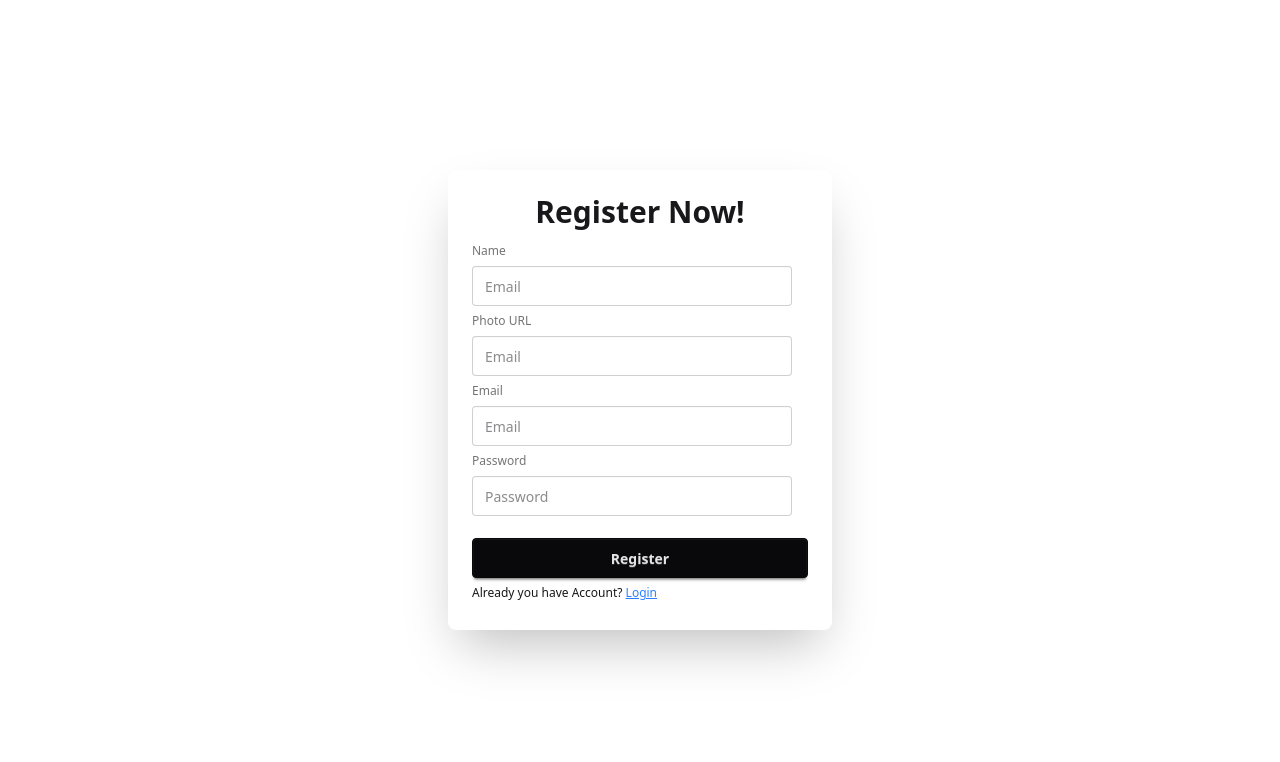
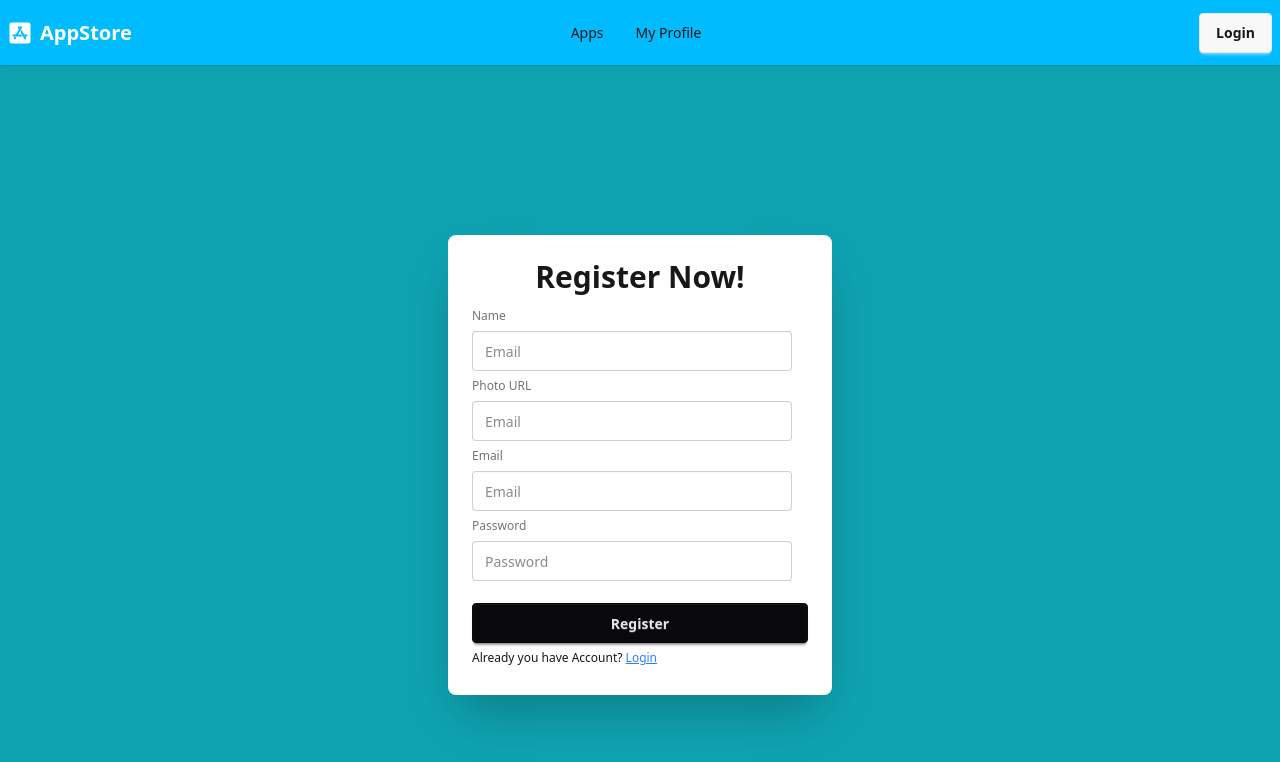
Before and after one commit to ratulislam46/app-store, a React (Vite) app: page /register in a window 1280 px wide. Shown: the top 762 px of the page. Built offline with nearby package versions, Linux system fonts and the light colour scheme; no server answers.

Commit message:
complete login and register section and working firefase

```diff
--- a/package.json
+++ b/package.json
@@ -11,6 +11,7 @@
   },
   "dependencies": {
     "@tailwindcss/vite": "^4.1.5",
+    "firebase": "^11.6.1",
     "react": "^19.1.0",
     "react-dom": "^19.1.0",
     "react-icons": "^5.5.0",
--- /dev/null
+++ b/src/Auth/AuthProvider.jsx
@@ -0,0 +1,51 @@
+import React, { Children, createContext, useEffect, useState } from 'react';
+import { auth } from '../Firebase/Firebase.config'
+import { createUserWithEmailAndPassword, onAuthStateChanged, signInWithEmailAndPassword, signOut } from 'firebase/auth';
+
+export const AuthContext = createContext()
+
+const AuthProvider = ({ children }) => {
+
+    const [user, setUser] = useState(null)
+    console.log(user);
+
+    const createRegister = (email, password) => {
+        return createUserWithEmailAndPassword(auth, email, password)
+    }
+
+    const signIn = (email, password) => {
+        return signInWithEmailAndPassword(auth, email, password)
+    }
+
+
+
+    useEffect(() => {
+        const unSubscribe = onAuthStateChanged(auth, (currentUser) => {
+            setUser(currentUser)
+        });
+        return () => {
+            unSubscribe();
+        }
+    }, [])
+
+
+    const logOut = () => {
+        return signOut(auth);
+    }
+
+    const authData = {
+        createRegister,
+        signIn,
+        user,
+        setUser,
+        logOut
+    }
+
+    return (
+        <div>
+            <AuthContext value={authData}>{children}</AuthContext>
+        </div>
+    );
+};
+
+export default AuthProvider;
--- a/src/Components/Navbar/Navbar.jsx
+++ b/src/Components/Navbar/Navbar.jsx
@@ -1,17 +1,30 @@
-import React from 'react';
+import React, { use } from 'react';
 import { FaAppStoreIos } from 'react-icons/fa';
 import { Link, NavLink } from 'react-router';
 import '../Navbar/Navbar.css'
+import { AuthContext } from '../../Auth/AuthProvider';
 
 const Navbar = () => {
+
+    const { user, logOut } = use(AuthContext);
 
     const links = <>
         <li className='mr-2'> <NavLink to='/'> Apps </NavLink> </li>
         <li className='mr-2'> <NavLink to='/myprofile'> My Profile </NavLink> </li>
     </>
 
+
+    const handleLogout = ()=> {
+        logOut()
+        .then(() => {
+            alert('Sign-out successful')
+          }).catch((error) => {
+            console.log(error);
+          });
+    }
+
     return (
-        <div className="navbar bg-sky-400 shadow-sm rounded-md">
+        <div className="navbar bg-sky-400 shadow-sm">
             <div className="navbar-start">
                 <div className="dropdown">
                     <div tabIndex={0} role="button" className="btn btn-ghost lg:hidden">
@@ -35,7 +48,19 @@ const Navbar = () => {
                 </ul>
             </div>
             <div className="navbar-end">
-                <Link to='/login' className='btn'>Login</Link>
+                <div>
+                    {
+                        user ?
+                            <h3 className='text-white font-semibold mr-4 text-xl'>{user.email}</h3>
+                            : " "
+                    }
+                </div>
+                {
+                    user ?
+                        <button onClick={handleLogout} className='btn'>Logout</button> :
+                        <Link to='/login' className='btn'>Login</Link>
+                }
+
             </div>
         </div>
     );
--- /dev/null
+++ b/src/Firebase/Firebase.config.js
@@ -0,0 +1,19 @@
+// Import the functions you need from the SDKs you need
+import { initializeApp } from "firebase/app";
+import { getAuth } from "firebase/auth";
+// TODO: Add SDKs for Firebase products that you want to use
+// https://firebase.google.com/docs/web/setup#available-libraries
+
+// Your web app's Firebase configuration
+const firebaseConfig = {
+  apiKey: "AIzaSyBYzkIVBsvHfgUIb2TXdiqR5jE2lX1p2js",
+  authDomain: "appstore-a9.firebaseapp.com",
+  projectId: "appstore-a9",
+  storageBucket: "appstore-a9.firebasestorage.app",
+  messagingSenderId: "404321059613",
+  appId: "1:404321059613:web:bdb7387f8ffa18b57ed7f4"
+};
+
+// Initialize Firebase
+const app = initializeApp(firebaseConfig);
+export const auth = getAuth(app);
--- a/src/Page/Apps/AppDetails.jsx
+++ b/src/Page/Apps/AppDetails.jsx
@@ -1,4 +1,4 @@
-import React from 'react';
+import React, { useState } from 'react';
 import { Link, useLoaderData, useParams } from 'react-router';
 
 const AppDetails = () => {
@@ -6,12 +6,13 @@ const AppDetails = () => {
     const { id } = useParams();
     const data = useLoaderData();
     // console.log(id);
+    const [install, setInstall] = useState(false)
 
     const singleApp = data.find(app => app.id == id);
     // console.log(singleApp);
     const { name, developer, thumbnail, banner, category, downloads, features, rating, reviews, description } = singleApp;
 
-    const handleSubmitReview = (e) =>{
+    const handleSubmitReview = (e) => {
         e.preventDefault();
         const review = e.target.review.value;
         console.log(review);
@@ -19,7 +20,7 @@ const AppDetails = () => {
 
     return (
         <div className='my-12'>
-            <h1 className='text-7xl'>App details</h1>
+            <h1 className='text-5xl text-center font-semibold text-sky-400'>{name} App Details</h1>
 
             {/* app details  */}
             <div className="max-w-6xl mx-auto my-16 bg-white shadow-xl rounded-2xl overflow-hidden">
@@ -39,8 +40,12 @@ const AppDetails = () => {
                 </div>
 
                 {/* button install and unstall  */}
-            <div className='px-6 pt-12 text-center'>
-                <Link className='btn btn-outline btn-info mt-20 px-16'>Install</Link>
+                <div onClick={() => setInstall(!install)} className='mx-6 mt-20 text-center inline-block'>
+                    {
+                        install ?
+                            <button className='px-12 lg:px-20 py-2 btn btn-info'>Uninstall</button> :
+                            <button className='px-12 lg:px-20 py-2 btn btn-error'>Install</button>
+                    }
                 </div>
 
                 <div className="px-6 py-8">
--- a/src/Page/Login/Login.jsx
+++ b/src/Page/Login/Login.jsx
@@ -1,17 +1,35 @@
-import React from 'react';
+import React, { use } from 'react';
 import { Link } from 'react-router';
+import { AuthContext } from '../../Auth/AuthProvider';
+import Navbar from '../../Components/Navbar/Navbar';
 
 const Login = () => {
+
+    const { signIn } = use(AuthContext)
 
     const handleLogIn = (e) => {
         e.preventDefault();
         const email = e.target.email.value;
         const password = e.target.password.value;
-        console.log(email,password);
+        console.log(email, password);
+
+
+        signIn(email, password)
+            .then(result => {
+                console.log(result);
+            })
+            .catch(error => {
+                const errorCode = error.code;
+                const errorMessage = error.message;
+                console.log(error);
+                alert(errorCode, errorMessage)
+            })
     }
 
     return (
-        <div className='min-h-screen flex justify-center items-center'>
+        <div>
+            <Navbar></Navbar>
+            <div className='min-h-screen bg-[#2a9d8f] flex justify-center items-center'>
                 <div className="card bg-base-100 w-full max-w-sm shrink-0 shadow-2xl">
                     <div className="card-body">
                         <h2 className='text-3xl font-semibold text-center'>Login Now!</h2>
@@ -31,6 +49,7 @@ const Login = () => {
                     </div>
                 </div>
             </div>
+        </div>
     );
 };
 
--- a/src/Page/Register/Register.jsx
+++ b/src/Page/Register/Register.jsx
@@ -1,7 +1,11 @@
-import React from 'react';
+import React, { use } from 'react';
 import { Link } from 'react-router';
+import { AuthContext } from '../../Auth/AuthProvider';
+import Navbar from '../../Components/Navbar/Navbar';
 
 const Register = () => {
+
+    const { createRegister, setUser } = use(AuthContext);
 
     const handleRegister = (e) => {
         e.preventDefault();
@@ -9,11 +13,35 @@ const Register = () => {
         const photo = e.target.photo.value;
         const email = e.target.email.value;
         const password = e.target.password.value;
-        console.log(name,photo,email,password);
+        console.log(name, photo, email, password);
+
+        if(password.length < 5) {
+            alert('Password must be 5 character')
+            return;
+        }
+
+        createRegister(email, password)
+            .then(result => {
+                console.log(result);
+                const data = result.user;
+                alert('user registration successfully');
+                setUser(data)
+            })
+            .catch(error => {
+                console.log(error);
+                alert(error)
+            })
+
     }
 
+
     return (
-        <div className='min-h-screen flex justify-center items-center '>
+        <div>
+
+            <Navbar></Navbar>
+
+
+            <div className='min-h-screen flex justify-center items-center bg-[#0fa3b1]'>
             <div className="card bg-base-100 w-full max-w-sm shrink-0 shadow-2xl ">
                 <div className="card-body">
                     <h2 className='text-3xl font-semibold text-center'>Register Now!</h2>
@@ -41,6 +69,7 @@ const Register = () => {
                 </div>
             </div>
         </div>
+        </div>
     );
 };
 
--- a/src/main.jsx
+++ b/src/main.jsx
@@ -4,9 +4,13 @@ import './index.css'
 import App from './App.jsx'
 import { RouterProvider } from 'react-router'
 import { router } from './Router/Router.jsx'
+import AuthProvider from './Auth/AuthProvider.jsx'
 
 createRoot(document.getElementById('root')).render(
   <StrictMode>
-    <RouterProvider router={router}></RouterProvider>
+    <AuthProvider>
+      <RouterProvider router={router}></RouterProvider>
+    </AuthProvider>
+
   </StrictMode>,
 )
```
Also changed, not shown: 1 other file (tests, documents, lock files or other folders). Lines whose indentation alone changed are shown as unchanged.
